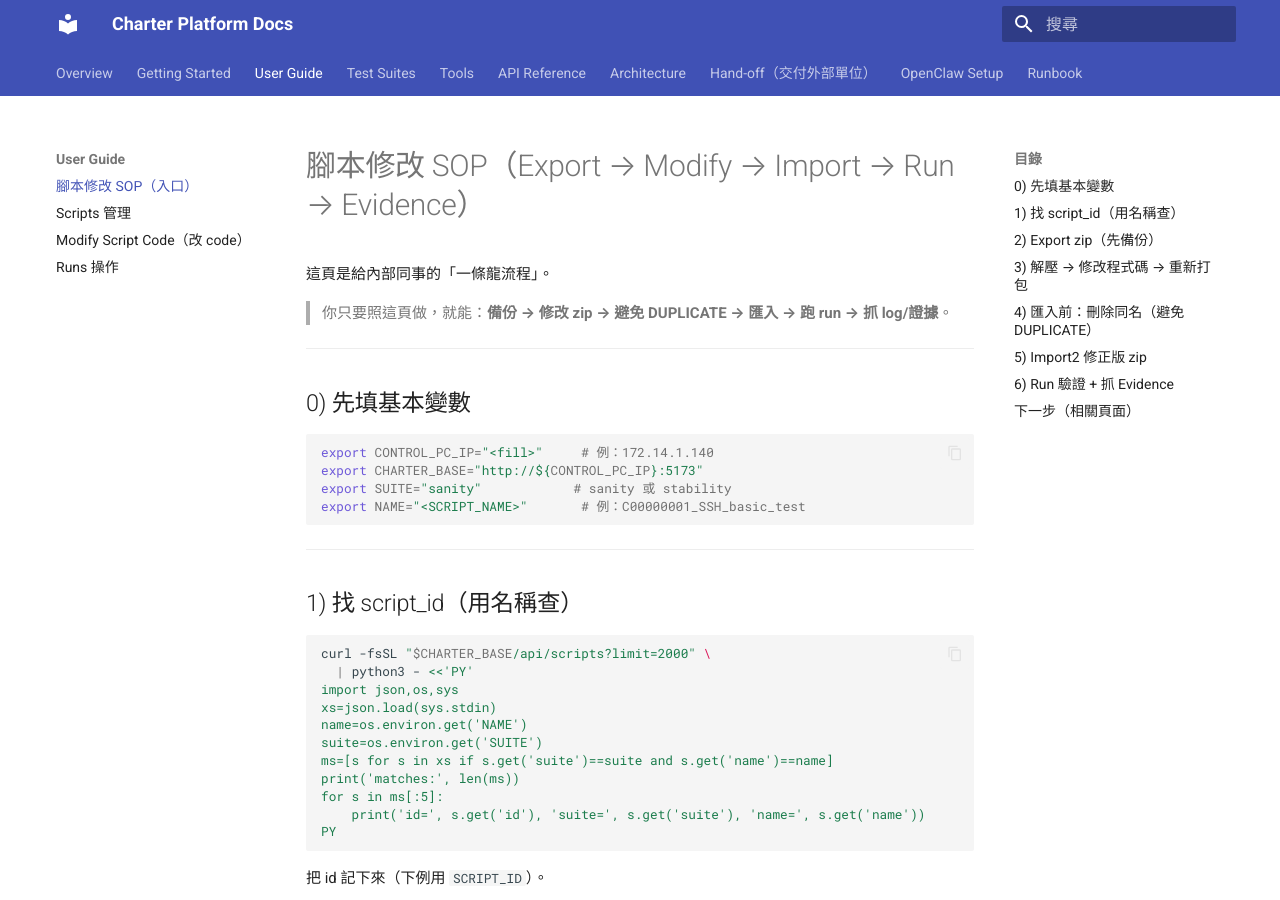
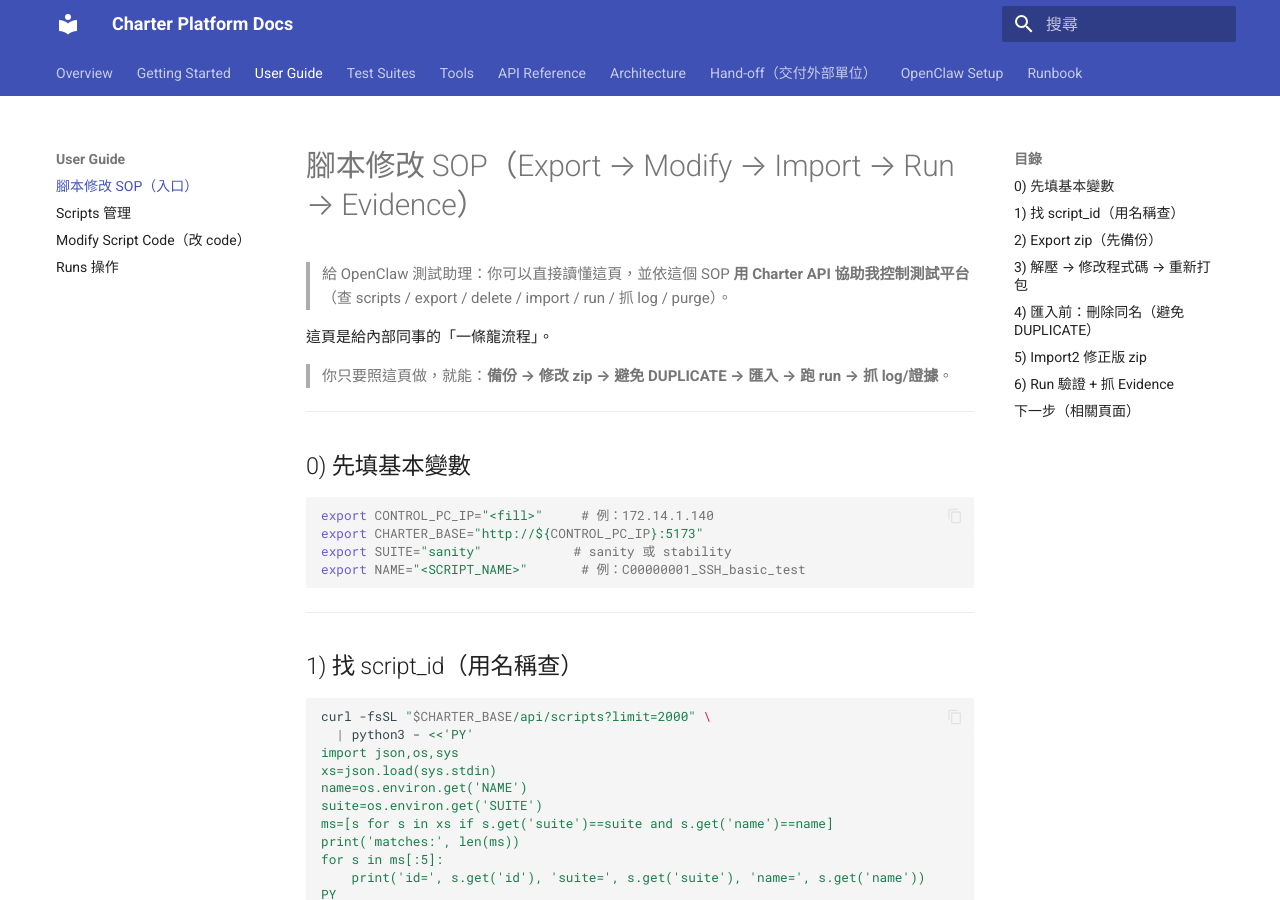
Before and after one commit to askeywifisit-ui/charter_project, an MkDocs documentation site: the page built from docs/charter_site/docs/user_guide/script_change_sop.md, in a window 1280 px wide and 900 px high. Built offline with MkDocs 1.6.1 and Material for MkDocs 9.7.7, drawn with Linux system fonts in a browser that asks for light colours; comment, search, counter and statistics services are not loaded.

Commit message:
Docs: add OpenClaw assistant note at top of script_change_sop

```diff
--- a/docs/charter_site/docs/user_guide/script_change_sop.md
+++ b/docs/charter_site/docs/user_guide/script_change_sop.md
@@ -1,4 +1,6 @@
 # 腳本修改 SOP（Export → Modify → Import → Run → Evidence）
+
+> 給 OpenClaw 測試助理：你可以直接讀懂這頁，並依這個 SOP **用 Charter API 協助我控制測試平台**（查 scripts / export / delete / import / run / 抓 log / purge）。
 
 這頁是給內部同事的「一條龍流程」。
 
```
